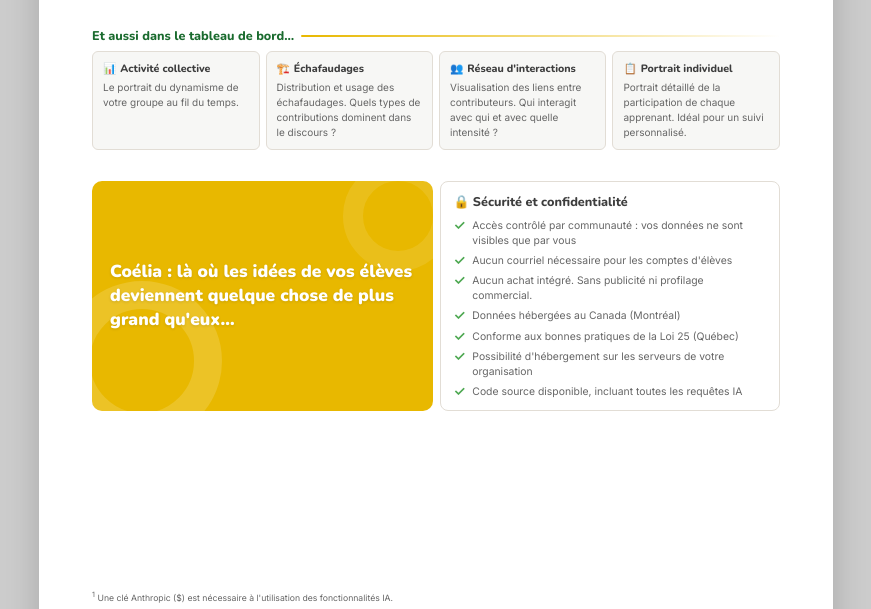
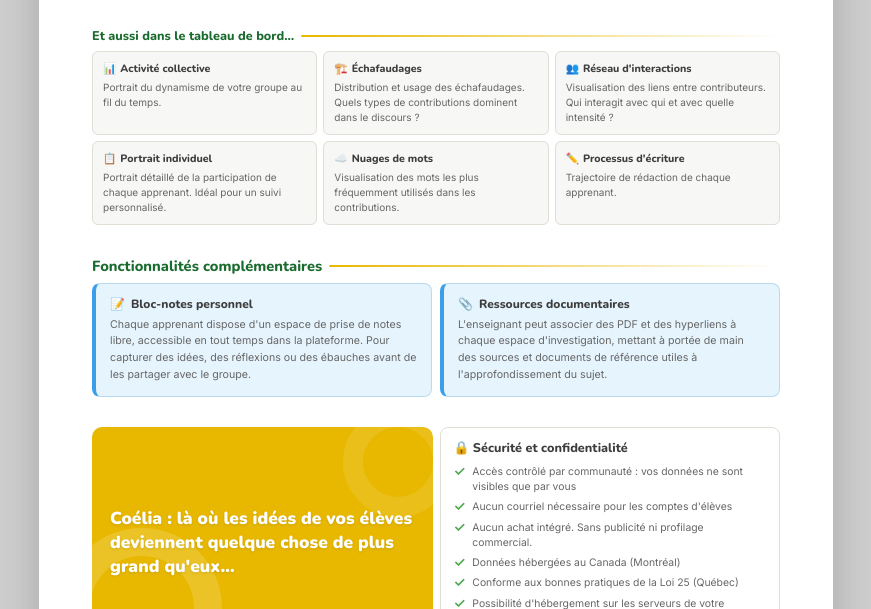
Before and after one commit to RHE-UQAC/coelia_docs, a plain HTML site: page depliant_coelia_v6.html in a window 1280 px wide. Shown: the part 1652-2261 px from the top of the page, without its empty margins (204-1075 px from the left). Drawn offline with nearby package versions, Linux system fonts and the light colour scheme.

Commit message:
Add files via upload

```diff
--- a/depliant_coelia_v6.html
+++ b/depliant_coelia_v6.html
@@ -365,7 +365,7 @@
 
   /* ── ALSO GRID ── */
   .also-grid {
-    display:grid; grid-template-columns:1fr 1fr 1fr 1fr; gap:6px;
+    display:grid; grid-template-columns:1fr 1fr 1fr; gap:6px;
   }
   .also-card {
     background:var(--slate-light); border:1px solid var(--border);
@@ -455,6 +455,25 @@
     body { background:white; }
     .page { margin:0; box-shadow:none; page-break-after:always; }
   }
+
+  /* ── COMPLEMENT GRID ── */
+  .complement-grid {
+    display: grid; grid-template-columns: 1fr 1fr; gap: 8px;
+  }
+  .complement-card {
+    background: var(--blue-light);
+    border: 1px solid #B8D9F0;
+    border-left: 4px solid var(--blue);
+    border-radius: 8px; padding: 12px 14px;
+  }
+  .complement-title {
+    font-family: var(--font-display);
+    font-size: 9pt; font-weight: 800;
+    color: var(--slate); margin-bottom: 5px;
+    display: flex; align-items: center; gap: 6px;
+  }
+  .complement-body { font-size: 8pt; color: var(--slate-mid); line-height: 1.58; }
+
 </style>
 </head>
 <body>
@@ -631,7 +650,7 @@
       <div class="also-grid">
         <div class="also-card">
           <div class="also-title"><span>📊</span> Activité collective</div>
-          <div class="also-body">Le portrait du dynamisme de votre groupe au fil du temps.</div>
+          <div class="also-body">Portrait du dynamisme de votre groupe au fil du temps.</div>
         </div>
         <div class="also-card">
           <div class="also-title"><span>🏗️</span> Échafaudages</div>
@@ -644,6 +663,29 @@
         <div class="also-card">
           <div class="also-title"><span>📋</span> Portrait individuel</div>
           <div class="also-body">Portrait détaillé de la participation de chaque apprenant. Idéal pour un suivi personnalisé.</div>
+        </div>
+        <div class="also-card">
+          <div class="also-title"><span>☁️</span> Nuages de mots</div>
+          <div class="also-body">Visualisation des mots les plus fréquemment utilisés dans les contributions.</div>
+        </div>
+        <div class="also-card">
+          <div class="also-title"><span>✏️</span> Processus d'écriture</div>
+          <div class="also-body">Trajectoire de rédaction de chaque apprenant.</div>
+        </div>
+      </div>
+    </div>
+
+    <!-- Fonctionnalités complémentaires -->
+    <div>
+      <div class="section-title">Fonctionnalités complémentaires</div>
+      <div class="complement-grid">
+        <div class="complement-card">
+          <div class="complement-title"><span>📝</span> Bloc-notes personnel</div>
+          <div class="complement-body">Chaque apprenant dispose d'un espace de prise de notes libre, accessible en tout temps dans la plateforme. Pour capturer des idées, des réflexions ou des ébauches avant de les partager avec le groupe.</div>
+        </div>
+        <div class="complement-card">
+          <div class="complement-title"><span>📎</span> Ressources documentaires</div>
+          <div class="complement-body">L'enseignant peut associer des PDF et des hyperliens à chaque espace d'investigation, mettant à portée de main des sources et documents de référence utiles à l'approfondissement du sujet.</div>
         </div>
       </div>
     </div>
```
